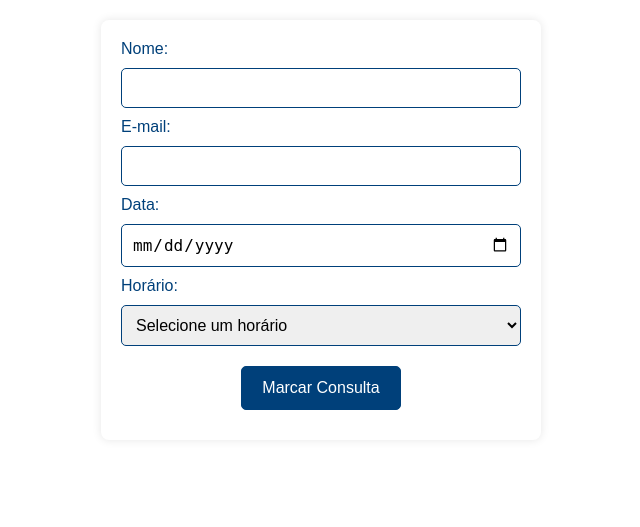
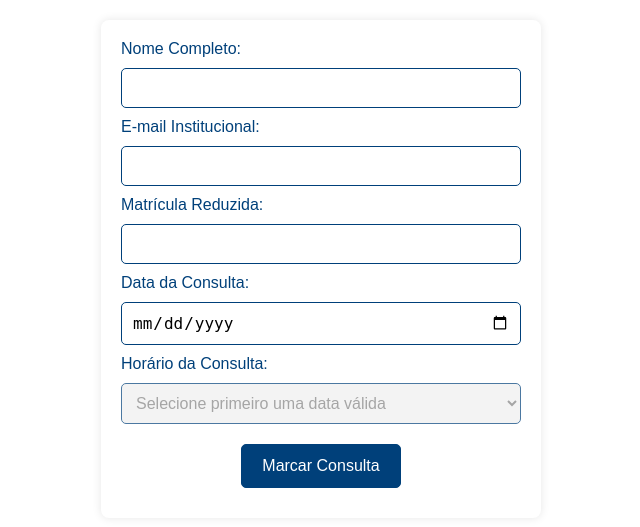
Before and after one commit to cayo-pereira/sistema-marcacoes, a Flask app: page / in a window 1280 px wide. Shown: the part 120-647 px from the top of the page, without its empty margins (319-959 px from the left). Run offline with Flask 3, Linux system fonts and the light colour scheme.

Commit message:
atualizaçãoes
Função de atualização da lista de horários conforme seleção do dia.

Adição do campo ''Matrícula'' no app.py e no marcacoes.html.

```diff
--- a/app.py
+++ b/app.py
@@ -1,4 +1,4 @@
-from flask import Flask, render_template, request, redirect, url_for, session
+from flask import Flask, render_template, request, redirect, url_for, session, jsonify
 from datetime import datetime
 import sqlite3
 import smtplib
@@ -30,6 +30,12 @@ def init_db():
         semana INTEGER NOT NULL
     )
     ''')
+     # Adicionar a coluna 'matricula' caso o banco já exista
+    c.execute("PRAGMA table_info(marcacoes)")
+    colunas = [coluna[1] for coluna in c.fetchall()]
+    if 'matricula' not in colunas:
+        c.execute("ALTER TABLE marcacoes ADD COLUMN matricula TEXT NOT NULL")
+
     conn.commit()
     conn.close()
 
@@ -43,13 +49,13 @@ def consulta_ja_marcada(nome, email, semana):
     return consulta is not None
 
 # Função para salvar a marcação no banco de dados
-def salvar_marcacao(nome, email, data, horario, semana):
+def salvar_marcacao(nome, email, matricula, data, horario, semana):
     conn = sqlite3.connect('consultas.db')
     c = conn.cursor()
     c.execute('''
-    INSERT INTO marcacoes (nome, email, data, horario, semana)
-    VALUES (?, ?, ?, ?, ?)
-    ''', (nome, email, data, horario, semana))
+    INSERT INTO marcacoes (nome, email, matricula, data, horario, semana)
+    VALUES (?, ?, ?, ?, ?, ?)
+    ''', (nome, email, matricula, data, horario, semana))
     conn.commit()
     conn.close()
 
@@ -86,26 +92,77 @@ def enviar_email_confirmacao(email, data, horario):
     except Exception as e:
         print(f'Erro ao enviar o e-mail: {e}')
 
+# Função para verificar horários ocupados
+def horarios_ocupados(data):
+    conn = sqlite3.connect('consultas.db')
+    c = conn.cursor()
+    c.execute('SELECT horario FROM marcacoes WHERE data = ?', (data,))
+    horarios = c.fetchall()
+    conn.close()
+    return [horario[0] for horario in horarios]
+
+# Função para verificar se a data é válida (segunda a sexta-feira)
+def data_valida(data):
+    data_selecionada = datetime.strptime(data, '%Y-%m-%d')
+    return data_selecionada.weekday() < 5  # 0-4 representa segunda a sexta-feira
+
 @app.route('/', methods=['GET', 'POST'])
 def marcacao():
     if request.method == 'POST':
         nome = request.form['nome']
         email = request.form['email']
+        matricula = request.form['matricula']
         data = request.form['data']
         horario = request.form['horario']
 
+        # Validação da matrícula (4 a 8 números)
+        if not matricula.isdigit() or not (4 <= len(matricula) <= 8):
+            return render_template('erro.html', mensagem="A matrícula deve conter entre 4 e 8 números.")
+
         # Calcular a semana do ano
         semana_atual = datetime.strptime(data, '%Y-%m-%d').isocalendar()[1]
+
+        # Verificar se a data é válida (não permite sábado e domingo)
+        if not data_valida(data):
+            return render_template('erro.html', mensagem="Não é possível agendar para sábados ou domingos.")
 
         # Verificar se a consulta já foi marcada na mesma semana e com o mesmo e-mail
         if consulta_ja_marcada(nome, email, semana_atual):
             return render_template('erro.html', mensagem="Você já marcou uma consulta essa semana.")
 
         # Armazenar a marcação
-        session['consulta'] = {'nome': nome, 'email': email, 'data': data, 'horario': horario}
+        session['consulta'] = {
+            'nome': nome, 'email': email, 'matricula': matricula,
+            'data': data, 'horario': horario
+            }
         return redirect(url_for('confirmacao'))
 
     return render_template('marcacao.html')
+
+@app.route('/get_horarios_disponiveis')
+def get_horarios_disponiveis():
+    data = request.args.get('data')
+    if not data:
+        return jsonify([])
+
+    # Verificar se a data é válida
+    try:
+        data_obj = datetime.strptime(data, '%Y-%m-%d')
+        if data_obj.weekday() >= 5:  # Sábado (5) ou Domingo (6)
+            return jsonify({'error': 'Não é possível agendar para sábados ou domingos.'})
+    except ValueError:
+        return jsonify({'error': 'Data inválida.'})
+
+    # Horários fixos disponíveis
+    todos_horarios = ["08:00", "09:00", "10:00", "11:00", "13:00", "14:00", "15:00"]
+
+    # Horários já marcados
+    horarios_ocupados_lista = horarios_ocupados(data)
+
+    # Filtrar horários disponíveis
+    horarios_disponiveis = [h for h in todos_horarios if h not in horarios_ocupados_lista]
+
+    return jsonify(horarios_disponiveis)
 
 @app.route('/confirmacao', methods=['GET', 'POST'])
 def confirmacao():
@@ -118,7 +175,7 @@ def confirmacao():
         if request.form['confirmar'] == 'true':
             # Salvar a marcação no banco de dados
             semana_atual = datetime.strptime(consulta['data'], '%Y-%m-%d').isocalendar()[1]
-            salvar_marcacao(consulta['nome'], consulta['email'], consulta['data'], consulta['horario'], semana_atual)
+            salvar_marcacao(consulta['nome'], consulta['email'], consulta['matricula'], consulta['data'], consulta['horario'], semana_atual)
             enviar_email_confirmacao(consulta['email'], consulta['data'], consulta['horario'])
             session.pop('consulta')
             return redirect(url_for('sucesso', data=consulta['data'], horario=consulta['horario']))
--- a/templates/administracao.html
+++ b/templates/administracao.html
@@ -28,6 +28,7 @@
             <th>Email</th>
             <th>Data</th>
             <th>Horário</th>
+            <th>Matricula</th>
             <th class="acao-coluna">Ação</th> <!-- Adicionando a classe para a coluna de ação -->
         </tr>
         {% for consulta in consultas %}
@@ -36,6 +37,7 @@
             <td>{{ consulta[2] }}</td>
             <td>{{ consulta[3] }}</td>
             <td>{{ consulta[4] }}</td>
+            <td>{{ consulta[6] }}</td>
             <td class="acao-coluna">
                 <form method="POST" action="/admin/excluir">
                     <input type="hidden" name="id" value="{{ consulta[0] }}">
--- a/templates/confirmacao.html
+++ b/templates/confirmacao.html
@@ -16,6 +16,7 @@
     <div>
         <p>Nome: {{ nome }}</p>
         <p>Email: {{ email }}</p>
+        <p>Matrícula: {{ matricula }}</p>
         <p>Data: {{ data }}</p>
         <p>Horário: {{ horario }}</p>
         <form method="POST">
--- a/templates/marcacao.html
+++ b/templates/marcacao.html
@@ -15,48 +15,78 @@
     </header>
 
     <form method="POST">
-        <label for="nome">Nome:</label>
-        <input type="text" name="nome" required>
+        <label for="nome">Nome Completo:</label>
+        <input type="text" name="nome" value="{{ request.form['nome'] if request.form.get('nome') else '' }}" required>
 
-        <label for="email">E-mail:</label>
-        <input type="email" name="email" required>
+        <label for="email">E-mail Institucional:</label>
+        <input type="email" name="email" value="{{ request.form['email'] if request.form.get('email') else '' }}" required>
 
-        <label for="data">Data:</label>
-        <input type="date" id="data" name="data" required>
+        <label for="matricula">Matrícula Reduzida:</label>
+        <input type="text" name="matricula" id="matricula" required pattern="\d{4,8}" title="A matrícula deve conter entre 4 e 8 números">
 
-        <label for="horario">Horário:</label>
-        <select id="horario" name="horario" required>
-            <option value="">Selecione um horário</option>
-            <option value="08:00">08:00 - 09:00</option>
-            <option value="09:00">09:00 - 10:00</option>
-            <option value="10:00">10:00 - 11:00</option>
-            <option value="11:00">11:00 - 12:00</option>
-            <option value="13:00">13:00 - 14:00</option>
-            <option value="14:00">14:00 - 15:00</option>
-            <option value="15:00">15:00 - 16:00</option>
+        <label for="data">Data da Consulta:</label>
+        <input type="date" id="data" name="data" value="{{ request.form['data'] if request.form.get('data') else '' }}" required>
+
+        <label for="horario">Horário da Consulta:</label>
+        <select id="horario" name="horario" required disabled>
+            <option value="">Selecione primeiro uma data válida</option>
         </select>
 
-        <!-- Botão de envio com a classe personalizada para estilização -->
         <button type="submit" class="marcar-consulta-btn">Marcar Consulta</button>
     </form>
 
     <script>
         document.addEventListener('DOMContentLoaded', function () {
             const dataInput = document.getElementById('data');
+            const horarioSelect = document.getElementById('horario');
 
-            function validarData() {
-                if (dataInput.value) {
-                    const dataSelecionada = new Date(dataInput.value + 'T00:00:00');
-                    const diaSemana = dataSelecionada.getDay();
+            function atualizarHorariosDisponiveis() {
+                if (!dataInput.value) {
+                    horarioSelect.innerHTML = '<option value="">Selecione primeiro uma data válida</option>';
+                    horarioSelect.disabled = true;
+                    return;
+                }
 
-                    if (diaSemana === 6 || diaSemana === 0) {
-                        alert('Não é possível agendar para sábados ou domingos.');
-                        dataInput.value = '';
-                    }
-                }
+                // Mostrar mensagem de carregamento
+                horarioSelect.innerHTML = '<option value="">Carregando horários disponíveis...</option>';
+                horarioSelect.disabled = true;
+
+                fetch(`/get_horarios_disponiveis?data=${dataInput.value}`)
+                    .then(response => {
+                        if (!response.ok) {
+                            throw new Error('Erro na requisição');
+                        }
+                        return response.json();
+                    })
+                    .then(data => {
+                        if (data.error) {
+                            alert(data.error);
+                            dataInput.value = '';
+                            horarioSelect.innerHTML = '<option value="">Selecione primeiro uma data válida</option>';
+                            horarioSelect.disabled = true;
+                            return;
+                        }
+
+                        if (data.length === 0) {
+                            horarioSelect.innerHTML = '<option value="">Nenhum horário disponível para esta data</option>';
+                        } else {
+                            horarioSelect.innerHTML = '<option value="">Selecione um horário</option>';
+                            data.forEach(horario => {
+                                const option = document.createElement('option');
+                                option.value = horario;
+                                option.textContent = horario;
+                                horarioSelect.appendChild(option);
+                            });
+                        }
+                        horarioSelect.disabled = false;
+                    })
+                    .catch(error => {
+                        console.error('Erro:', error);
+                        horarioSelect.innerHTML = '<option value="">Erro ao carregar horários</option>';
+                    });
             }
 
-            dataInput.addEventListener('change', validarData);
+            dataInput.addEventListener('change', atualizarHorariosDisponiveis);
         });
     </script>
 </body>
--- a/templates/sucesso.html
+++ b/templates/sucesso.html
@@ -14,7 +14,6 @@
         <h1>Consulta Agendada com Sucesso!</h1>
     </header>
     <p>Sua consulta foi agendada para {{ data }} às {{ horario }}.</p>
-    <p>Você receberá um e-mail de confirmação em breve.</p>
     <a href="/">Voltar para a página inicial</a>
 </body>
 </html>
```
